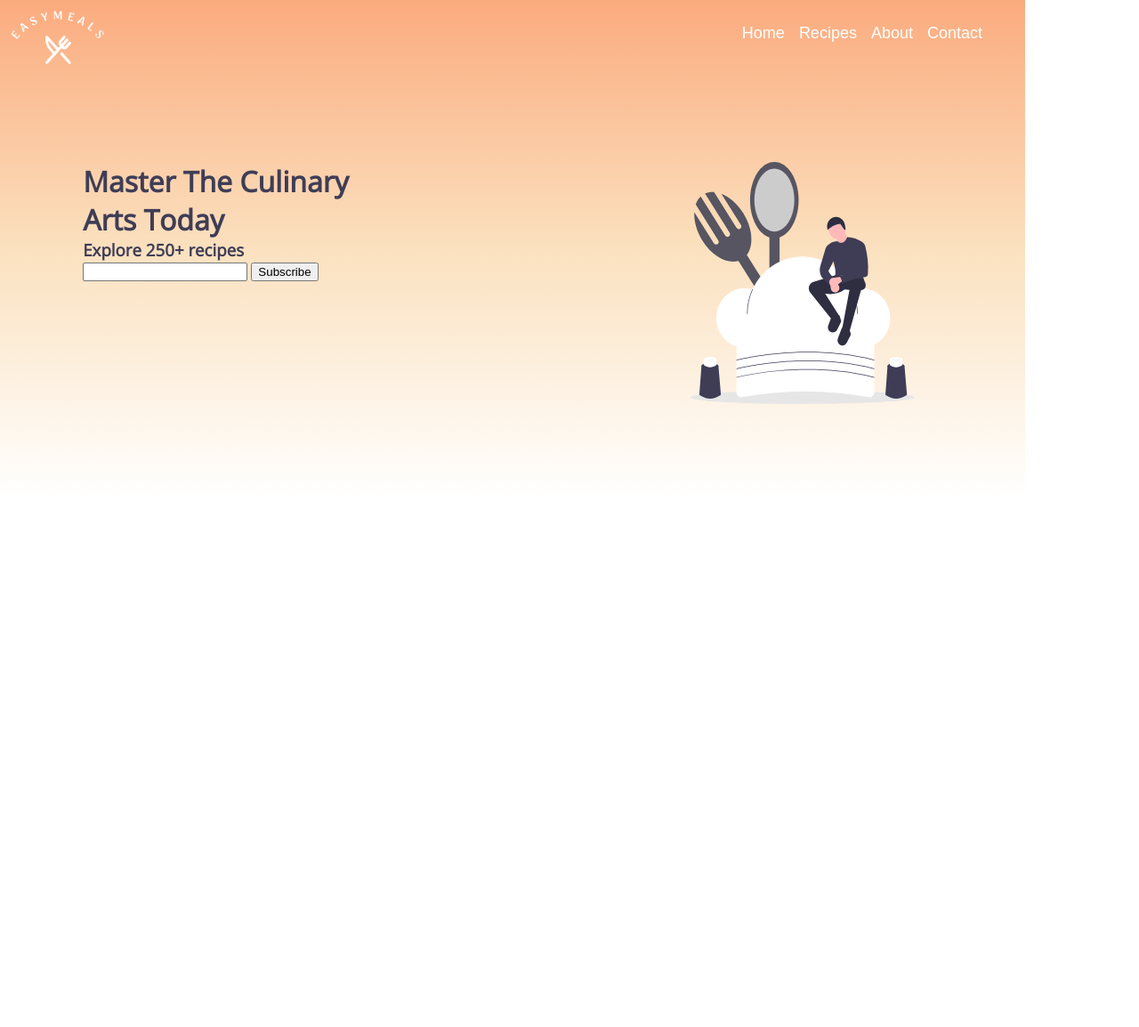
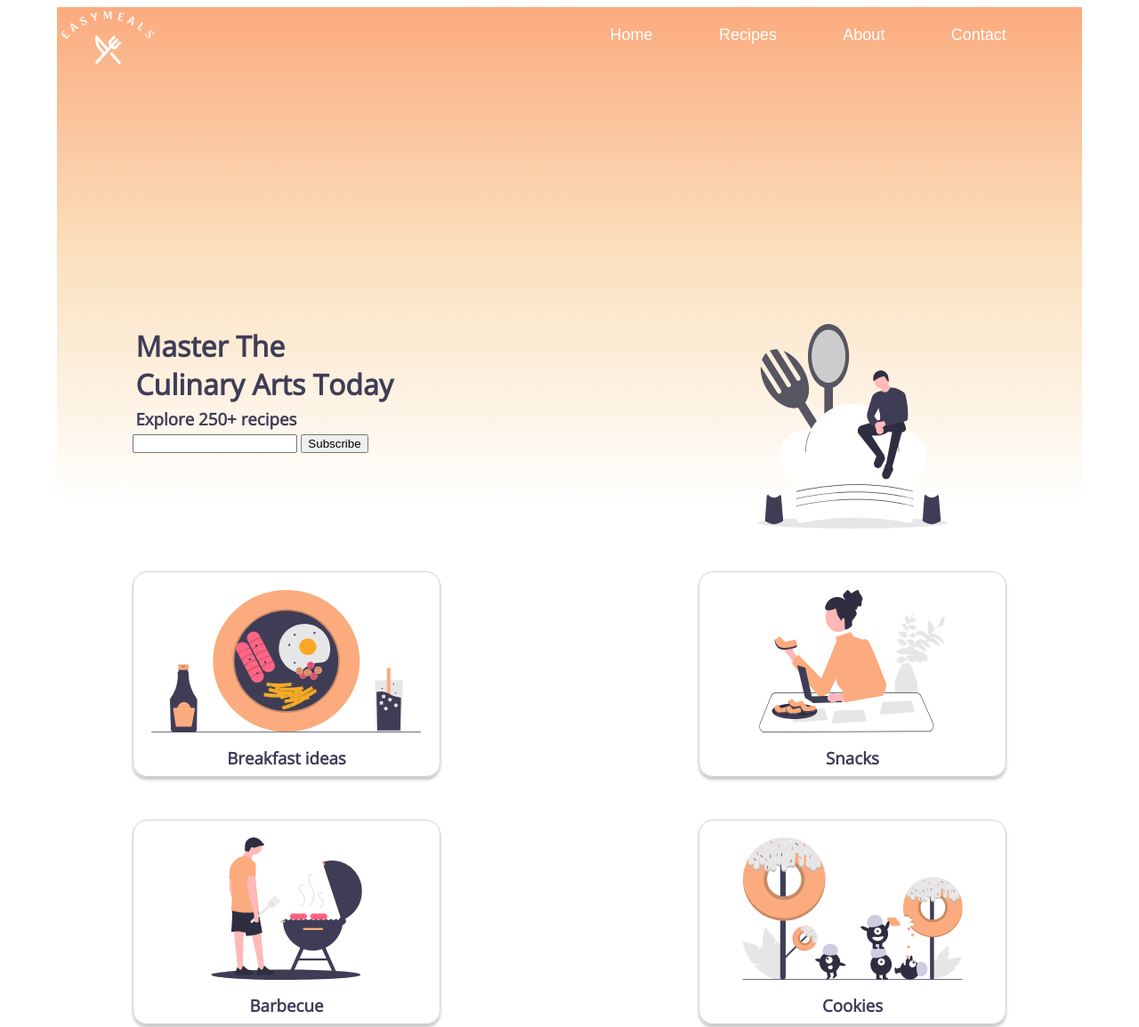
Before and after one commit to mskora-deloitte/zadanie_html_css_dolittle-main, a plain HTML site: page index.html in a window 1280 px wide. Shown: the top 1154 px of the page at 89% size. Drawn offline with nearby package versions, Linux system fonts and the light colour scheme.

Commit message:
Added all the pictures

```diff
--- a/index.html
+++ b/index.html
@@ -19,13 +19,29 @@
     </header>
     <div class="main-content">
       <div>
-        <h1 style="margin: 0; padding: 0;">Master The Culinary Arts Today</h1>
-        <h3 style="margin: 0; padding: 0;">Explore 250+ recipes</h3>
-        <input type="search"/>
-        <button>Subscribe</button>
+        <h1 class="heading">Master The Culinary&nbsp;Arts Today</h1>
+        <h3 class="heading">Explore 250+ recipes</h3>
+        <input id="email-input" type="email"/>
+        <button id="subscribtion-button">Subscribe</button>
       </div>
       <div>
         <img id="cooking-img" src="zadanie_html_css_dolittle-main/img/svg/cooking.svg"/>
+      </div>
+      <div class="main-img-box">
+        <img class="main-img" src="zadanie_html_css_dolittle-main/img/svg/breakfast.svg" alt="breakfast ideas"/>
+        <h3 class="main-heading">Breakfast ideas</h3>
+      </div>
+      <div class="main-img-box">
+        <img class="main-img" src="zadanie_html_css_dolittle-main/img/svg/snacks.svg" alt="snacks"/>
+        <h3 class="main-heading">Snacks</h3>
+      </div>
+      <div class="main-img-box">
+        <img class="main-img" src="zadanie_html_css_dolittle-main/img/svg/barbecue.svg" alt="barbecue"/>
+        <h3 class="main-heading">Barbecue</h3>
+      </div>
+      <div class="main-img-box">
+        <img class="main-img" src="zadanie_html_css_dolittle-main/img/svg/cookies.svg" alt="cookies"/>
+        <h3 class="main-heading">Cookies</h3>
       </div>
     </div>
     <div class="trending-recipes">
--- a/styles.css
+++ b/styles.css
@@ -5,6 +5,8 @@
     font-family: 'Open Sans', sans-serif;
     /* height: 2217px;
     width: 1440px; */
+    display: flex;
+    justify-content: center;
     --site-width: 72rem;
     --site-height: 110.85rem;
 }
@@ -16,11 +18,8 @@ body {
 
 header {
     position: relative;
-    top: 0;
-    left: 0;
     margin: 0;
     padding: 0;
-    /* width: 1440px; */
     height: 10.85rem;
     width: var(--site-width);
     display: flex;
@@ -30,9 +29,8 @@ header {
 
 header button {
     background: none;
-    border: none;
-    /* padding: 0.2rem 0.2rem; */
-    /* margin: 0 2rem; */
+    padding: 0.2rem 0.2rem;
+    margin: 0 2rem;
     font-size: large;
     cursor: pointer;
     color: white;
@@ -63,33 +61,45 @@ header button:hover {
     width: 100%;
 }
 
+.main-img-box {
+    display: flex;
+    flex-direction: column;
+    align-items: center;
+    justify-content: flex-end;
+    border-style: solid;
+    border-radius: 1rem;
+    border-color: lightgray;
+    border-width: 0.1rem;
+    box-shadow: 0rem 0.2rem 0.2rem 0rem #c7c7c7;
+}
+
+.main-img {
+    height: 70%;
+}
+
 .background-gradient {
     position: absolute;
-    top: 0;
-    left: 0;
     z-index: -1;
     background-image: linear-gradient(#fbab7e, #fbe1bf, white);
-    /* height: 554px; */
     height: 35rem;
     width: var(--site-width);
-    /* width: 1440px; */
 }
 
 .main-content {
     display: grid;
     color: #3f3d56;
-    row-gap: 2.5rem;
+    row-gap: 3rem;
     column-gap: 7.5rem;
     column-count: 2;
-    height: 85rem;
+    height: 72rem;
     width: var(--site-width);
     grid-template-columns: 30% 30%;
     grid-template-rows: 20% 20% 20%;
     justify-content: space-around;
+    align-content: center;
 }
 
 .trending-recipes {
-    /* height: 554px; */
     color: white;
     font-size: larger;
     background-color: #fbab7e;
@@ -121,7 +131,6 @@ header button:hover {
 }
 
 footer {
-    /* width: 1440px; */
     width: var(--site-width);
     display: flex;
     justify-content: space-between;
@@ -138,3 +147,13 @@ footer > * {
     color: #3f3d56;
     margin: 0 0.75rem 0 0.75rem;
 }
+
+.heading {
+    margin: 0.1rem;
+    padding: 0.1rem;
+}
+
+.main-heading {
+    margin: 1rem 0 0.5rem 0;
+    padding: 0;
+}
```
